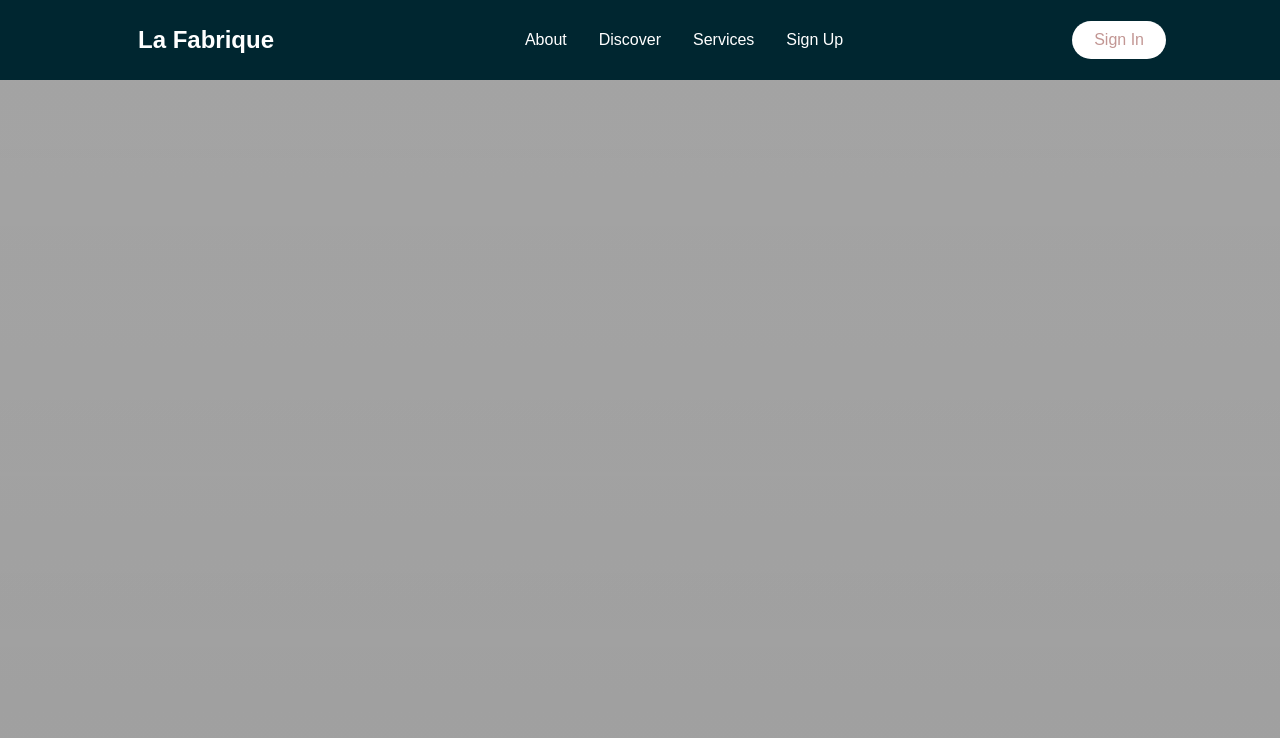
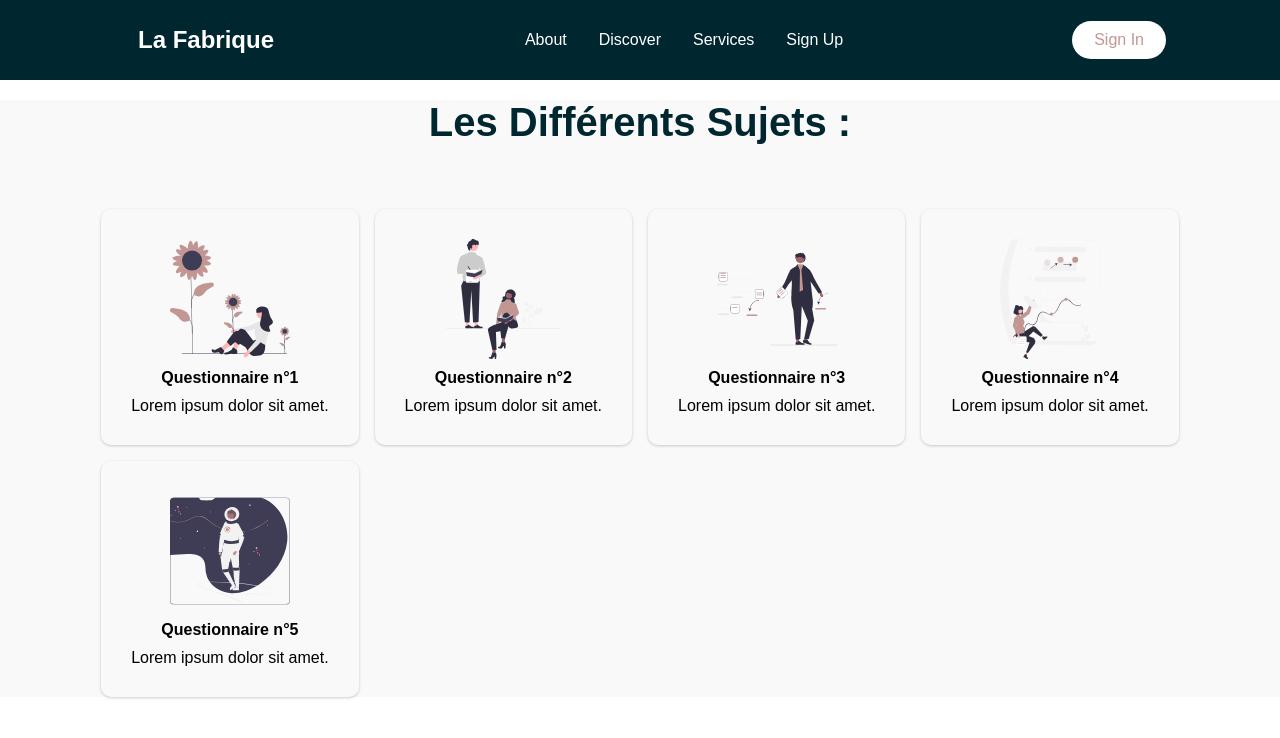
Before and after one commit to NassimAlaimi/WebSite-React, a React (Create React App) app in the folder react-website-smooth-scroll-yt/: page /form in a window 1280 px wide. Shown: the top 738 px of the page. Built offline with nearby package versions, Linux system fonts and the light colour scheme; a web font is replaced by a local one.

Commit message:
[ADD]: J'ai remis les card pas belle

```diff
--- a/react-website-smooth-scroll-yt/src/components/Form/FormElement.js
+++ b/react-website-smooth-scroll-yt/src/components/Form/FormElement.js
@@ -1,30 +1,82 @@
 import styled from "styled-components";
 
 export const FormContainer = styled.div`
-    background: #fff;
     display: flex;
-    justify-content: center;
+    flex-direction: column;
+    justify-content: top;
     align-items: center;
+    background: #f9f9f9;
+    margin-top: 100px;
+    margin-bottom: 50px;
     padding: 0 30px;
-    height: 8000px;
-    position: relative;
-    z-index: 1;
-    margin-top: 80px;
+`;
 
-    :before {
-        content: "";
-        position: absolute;
-        top: 0;
-        left: 0;
-        right: 0;
-        bottom: 0;
-        background: linear-gradient(
-            180deg,
+export const FormH1 = styled.h1`
+    font-size: 2.5rem;
+    color: #002630;
+    margin-bottom: 64px;
 
-            rgba(0, 0, 0, 0.2) 0%,
-            rgba(0, 0, 0, 0.6) 100%
-        ),
-            linear-gradient(180deg, rgba(0, 0, 0, 0.2) 0%, transparent 100%);
-        z-index: 2;
+    @media screen and (max-width: 480px) {
+        font-size: 2rem;
     }
 `;
+
+export const FormWrapper = styled.div`
+    max-width: 1200px;
+    margin: 0 auto;
+    display: grid;
+    grid-template-columns: 1fr 1fr 1fr 1fr 1fr;
+    align-items: center;
+    grid-gap: 16px;
+
+    @media screen and (max-width: 1300px) {
+        grid-template-columns: 1fr 1fr 1fr 1fr;
+    }
+
+    @media screen and (max-width: 1000px) {
+        grid-template-columns: 1fr 1fr 1fr;
+    }
+
+    @media screen and (max-width: 768px) {
+        grid-template-columns: 1fr 1fr;
+    }
+
+    @media screen and (max-width: 480px) {
+        grid-template-columns: 1fr;
+    }
+`;
+
+export const Card = styled.div`
+    background: #f9f9f9;
+    display: flex;
+    flex-direction: column;
+    justify-content: flex-start;
+    align-items: center;
+    border-radius: 10px;
+    max-height: 340px;
+    padding: 30px;
+    box-shadow: 0 1px 3px rgba(0, 0, 0, 0.2);
+    transition: all 0.2s ease-in-out;
+
+    &:hover {
+        transform: scale(1.02);
+        transition: all 0.2s ease-in-out;
+        cursor: pointer;
+    }
+`;
+
+export const CardIcon = styled.img`
+    height: 120px;
+    width: 120px;
+    margin-bottom: 10px;
+`;
+
+export const CardH2 = styled.h2`
+    font-size: 1rem;
+    margin-bottom: 10px;
+`;
+
+export const CardP = styled.p`
+    font-size: 1rem;
+    text-align: center;
+`;
--- a/react-website-smooth-scroll-yt/src/components/Form/index.js
+++ b/react-website-smooth-scroll-yt/src/components/Form/index.js
@@ -1,9 +1,49 @@
 import React from 'react'
-import { FormContainer } from './FormElement'
+import { FormContainer, FormH1, FormWrapper, Card, CardIcon, CardH2, CardP } from './FormElement'
+import Icon1 from '../../images/svg-1.svg'
+import Icon2 from '../../images/svg-2.svg'
+import Icon3 from '../../images/svg-3.svg'
+import Icon4 from '../../images/svg-4.svg'
+import Icon5 from '../../images/svg-5.svg'
+import Icon6 from '../../images/svg-6.svg'
+
 
 const FormSection = () => {
   return (
     <FormContainer>
+      <FormH1>Les Différents Sujets :</FormH1>
+      <FormWrapper>
+        <Card>
+          <CardIcon src={Icon1}/>
+          <CardH2>Questionnaire n°1</CardH2>
+          <CardP>Lorem ipsum dolor sit amet.</CardP>
+        </Card>
+
+        <Card>
+          <CardIcon src={Icon2}/>
+          <CardH2>Questionnaire n°2</CardH2>
+          <CardP>Lorem ipsum dolor sit amet.</CardP>
+        </Card>
+
+        <Card>
+          <CardIcon src={Icon3}/>
+          <CardH2>Questionnaire n°3</CardH2>
+          <CardP>Lorem ipsum dolor sit amet.</CardP>
+        </Card>
+
+        <Card>
+          <CardIcon src={Icon4}/>
+          <CardH2>Questionnaire n°4</CardH2>
+          <CardP>Lorem ipsum dolor sit amet.</CardP>
+        </Card>
+
+        <Card>
+          <CardIcon src={Icon5}/>
+          <CardH2>Questionnaire n°5</CardH2>
+          <CardP>Lorem ipsum dolor sit amet.</CardP>
+        </Card>
+
+      </FormWrapper>
     </FormContainer>
   )
 }
```
Also changed, not shown: react-website-smooth-scroll-yt/src/components/Card/CardElement.js (added, +37 -0 lines), react-website-smooth-scroll-yt/src/components/Card/Data.js (added, +7 -0 lines), react-website-smooth-scroll-yt/src/components/Card/Index.js (added, +14 -0 lines).
